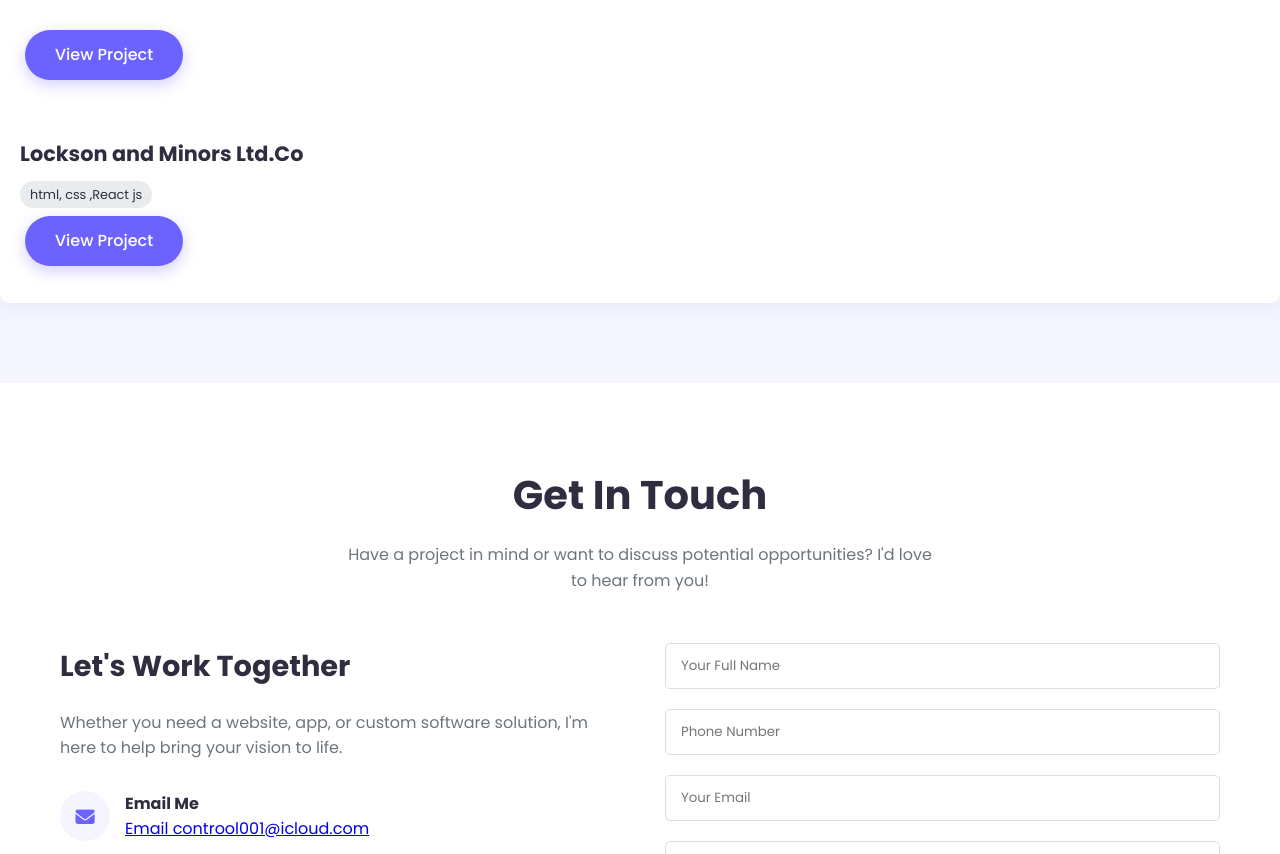
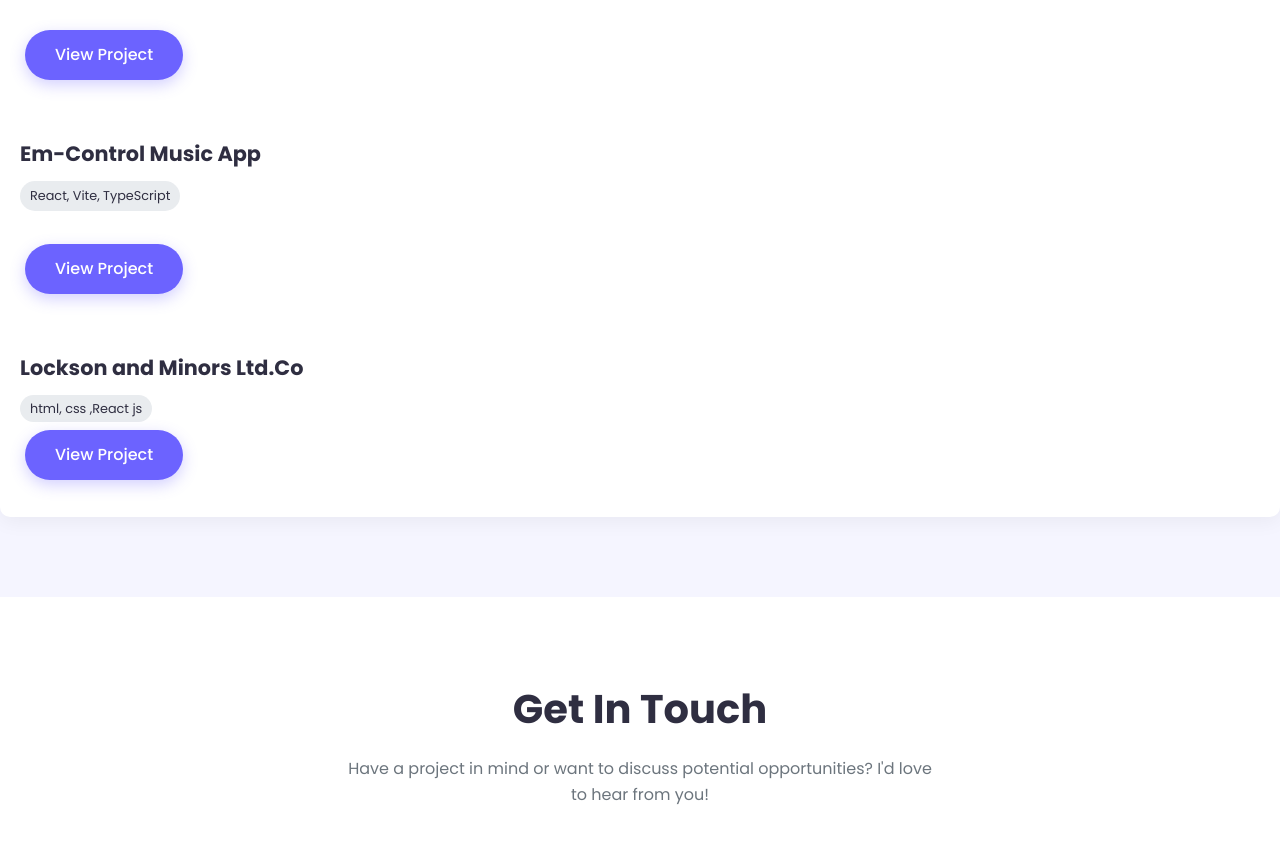
Before and after one commit to 0control01/EM, a plain HTML site: page index.html in a window 1280 px wide. Shown: the part 2670-3524 px from the top of the page. Drawn offline with Linux system fonts and the light colour scheme.

Commit message:
Update index.html

```diff
--- a/index.html
+++ b/index.html
@@ -666,6 +666,13 @@
                         </div>
                         <a href="https://synergysmart.42web.io/?i=1" class="btn">View Project</a>
                     </div>
+                     <div class="project-info">
+                        <h3>Em-Control Music App</h3>
+                        <div class="project-tags">
+                            <span class="tag">React, Vite, TypeScript</span>
+                        </div>
+                        <a href="https://control-music.netlify.app/" class="btn">View Project</a>
+                    </div>
 
                   <div class="project-info">
                             <h3> Lockson and Minors Ltd.Co</h3>
```
